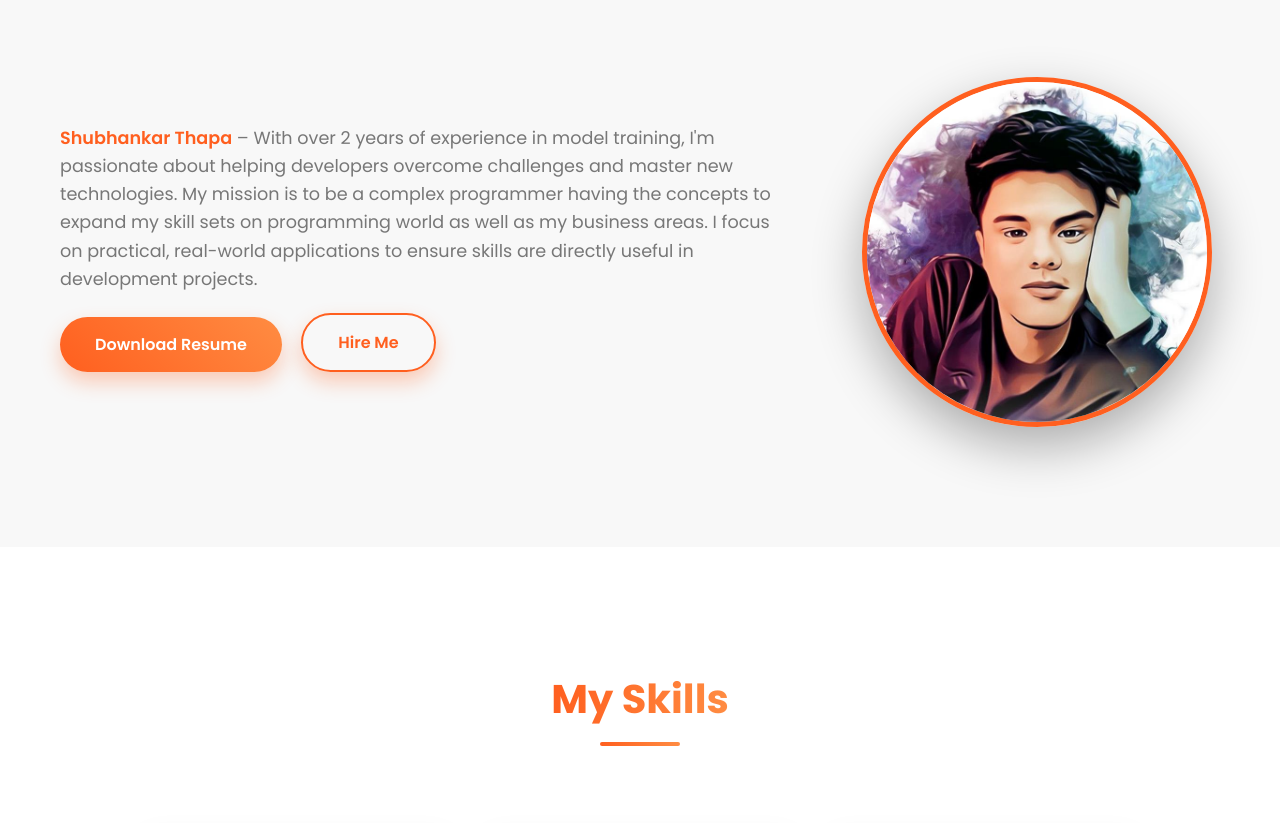
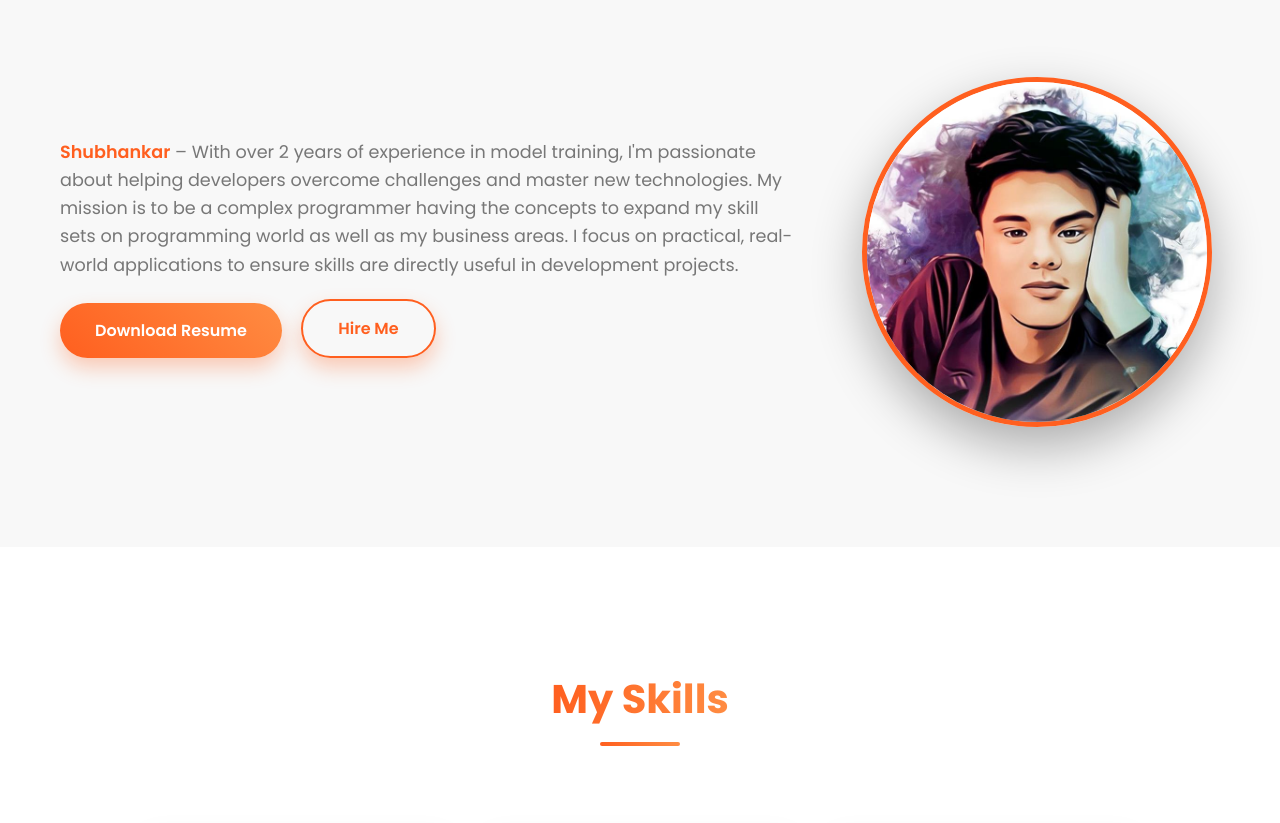
Before and after one commit to shubhankarthapa/coursework_devops, a plain HTML site: page index.html in a window 1280 px wide. Shown: the part 1002-1825 px from the top of the page. Drawn offline with Linux system fonts and the light colour scheme.

Commit message:
last name remove

```diff
--- a/index.html
+++ b/index.html
@@ -753,7 +753,7 @@
             </div>
             <div class="about-content">
                 <div class="about-text">
-                    <p><span class="highlight">Shubhankar Thapa</span> – With over 2 years of experience in model
+                    <p><span class="highlight">Shubhankar</span> – With over 2 years of experience in model
                         training, I'm passionate about helping developers overcome challenges and
                         master new technologies. My mission is to be a complex programmer having the concepts to expand
                         my skill sets on programming world as well as my business areas. I focus on
```
